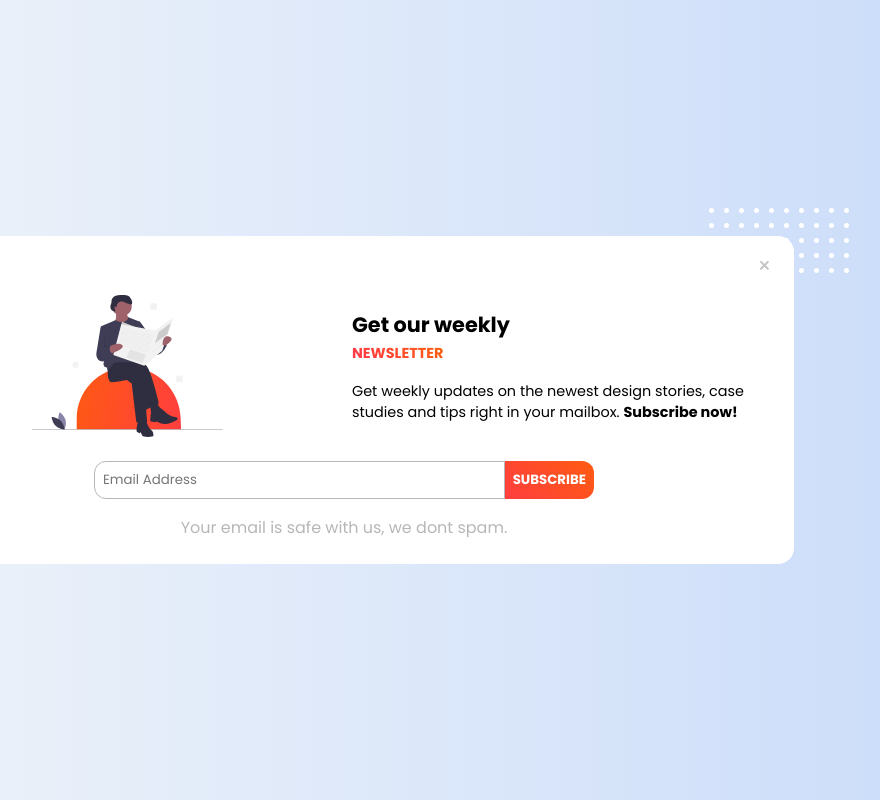
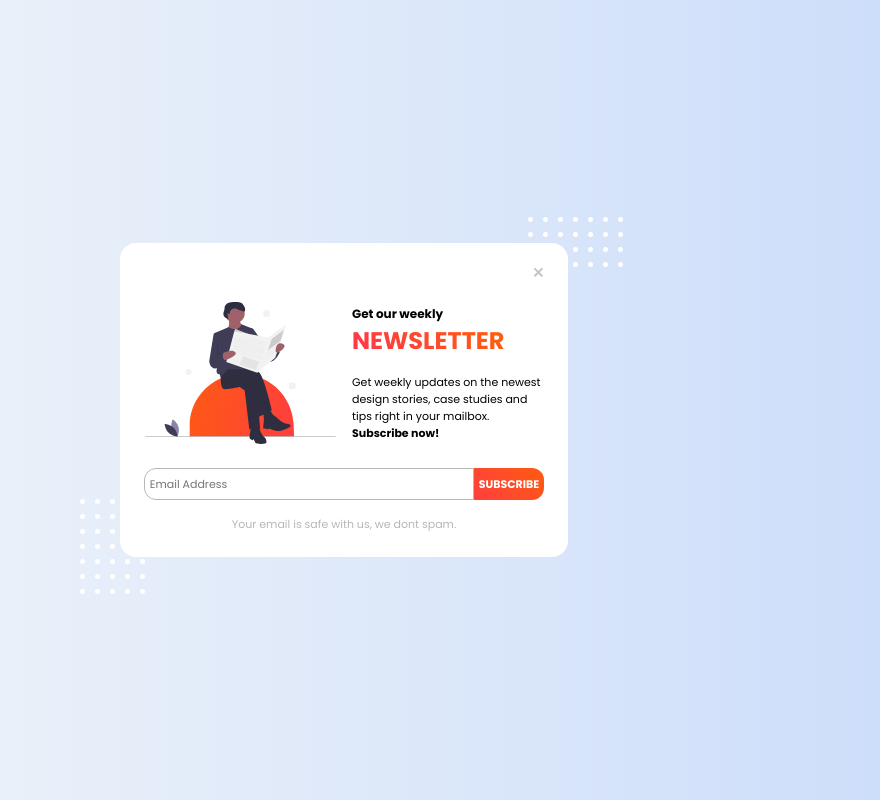
Before and after one commit to mouhamadoufallBah/newsletter, a plain HTML site: page index.html in a window 1280 px wide. Shown: the whole page, without its empty margins (296-1176 px from the left). Drawn offline with Linux system fonts and the light colour scheme.

Commit message:
feed-back-integration

```diff
--- a/style.css
+++ b/style.css
@@ -14,8 +14,8 @@
 }
 
 .card-container {
-  width: 100%;
-  max-width: 900px;
+  width: 448px;
+  min-height: 292px;
   background-color: white;
   border-radius: 16px;
   position: relative;
@@ -27,19 +27,19 @@
 
 .card-container::before {
   content: "";
-  height: 150px;
+  height: 100px;
   width: 70px;
   position: absolute;
   top: 80%;
-  left: -5%;
+  left: -10%;
   background-image: radial-gradient(circle, #ffffff 2px, transparent 3px);
   background-size: 15px 15px;
 }
 
 .card-container::after {
   content: "";
-  height: 70px;
-  width: 150px;
+  height: 60px;
+  width: 100px;
   position: absolute;
   top: -10%;
   left: 90%;
@@ -66,11 +66,11 @@
 }
 
 .card-container-middle-info h1 {
-  font-size: clamp(1rem, 2.5vw, 1.3rem);
+  font-size: clamp(10px, 1vw, 12px);
 }
 
 .card-container-middle-info h2 {
-  font-size: clamp(0.8rem, 2vw, 0.9rem);
+  font-size: clamp(16px, 2vw, 24px);
   text-transform: uppercase;
   background: linear-gradient(45deg, #ff354d 0%, #ff482f 44%, #fe6108 100%);
   display: inline;
@@ -79,7 +79,7 @@
 }
 
 .card-container-middle-info p {
-  font-size: clamp(0.8rem, 2vw, 0.9rem);
+  font-size: clamp(9px, 0.9vw, 11px);
   font-weight: 400;
   margin-top: 16px;
 }
@@ -112,7 +112,15 @@
   border: 1px solid #b7b7b7;
   border-top-left-radius: 12px;
   border-bottom-left-radius: 12px;
-  padding: 0.5rem;
+  padding: 0.3rem;
+}
+
+.card-container-bottom form input[type="text"]::placeholder{
+  font-size: clamp(9px, 0.9vw, 11px);
+
+}
+form + p{
+  font-size: clamp(9px, 0.9vw, 11px);
 }
 
 .card-container-bottom form input[type="button"] {
@@ -123,9 +131,10 @@
   color: white;
   text-transform: uppercase;
   font-weight: bold;
+  font-size: clamp(9px, 0.9vw, 11px);
   cursor: pointer;
   animation: gradientMove 5s ease infinite;
-  padding: 0.5rem;
+  padding: 0.3rem;
 }
 
 @keyframes gradientMove {
```
